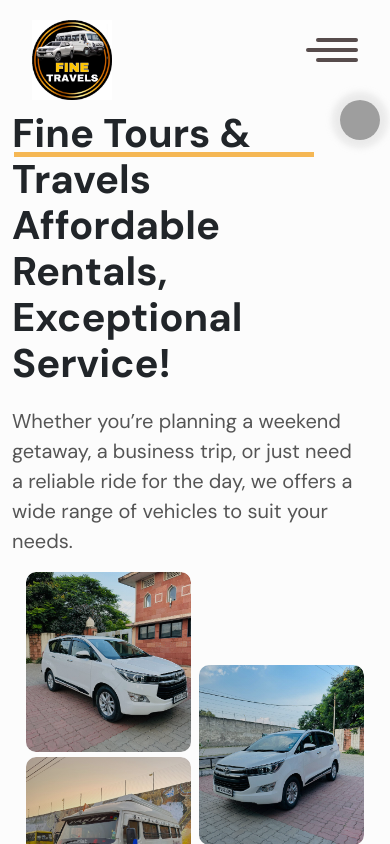
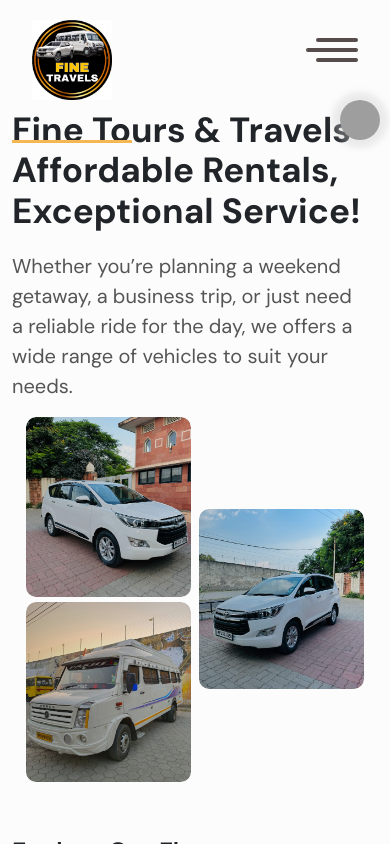
Before and after one commit to kunikaGit/fine-travels, a React (Create React App) app: page / in a window 390 px wide. Shown: the top 844 px of the page. Built offline with nearby package versions, Linux system fonts and the light colour scheme; grey boxes are pictures that could not be loaded.

Commit message:
main code

```diff
--- a/public/css/responsive.css
+++ b/public/css/responsive.css
@@ -33,11 +33,15 @@
 
 
   .hero-section h1 {
-    font-size: 40px;
+    font-size: 35px;
   }
 
   .hero-section h1 span::after {
-    top: 42px;
+    top: 30px;
+    width: 120px;
+    left: 0;
+    height: 3px;
+
   }
 
   .hero-section {
```
